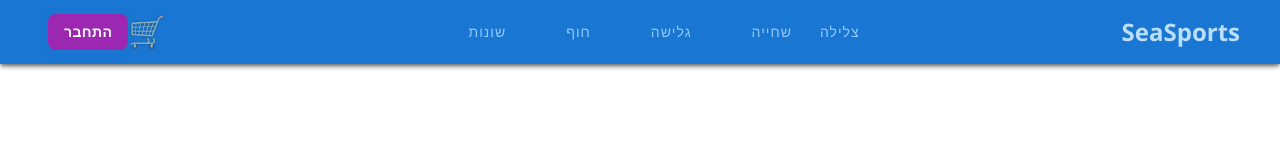
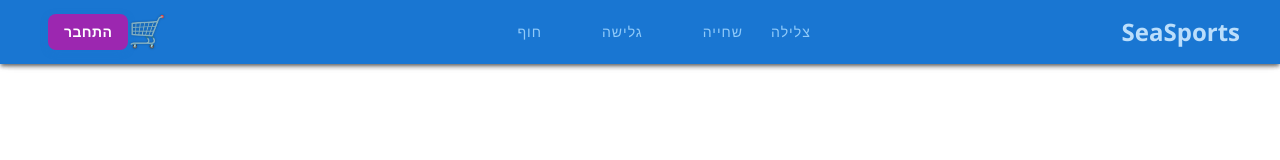
Before and after one commit to ChaniSurkis/WaterSports_Shop, a React (Vite) app in the folder Client/: page / in a window 1280 px wide. Shown: the top 160 px of the page. Built offline with nearby package versions, Linux system fonts and the light colour scheme; no server answers; some icons are missing.

Commit message:
Update categories in Header component
Removed 'שונות' from the categories array in Header component.

```diff
--- a/Client/src/Components/Header.jsx
+++ b/Client/src/Components/Header.jsx
@@ -18,7 +18,7 @@ export default function Header() {
   const currentUserStatus = useSelector((state) => state.userReducer.status);
   const cartItemsCount = useSelector((state) => state.cartReducer.cartItems?.length || 0);
 
-  const categories = ["צלילה", "שחייה", "גלישה", "חוף",  "שונות"];
+  const categories = ["צלילה", "שחייה", "גלישה", "חוף"];
 
   const handleLoginClick = () => {
     if (currentUserStatus === "loggedIn") {
```
